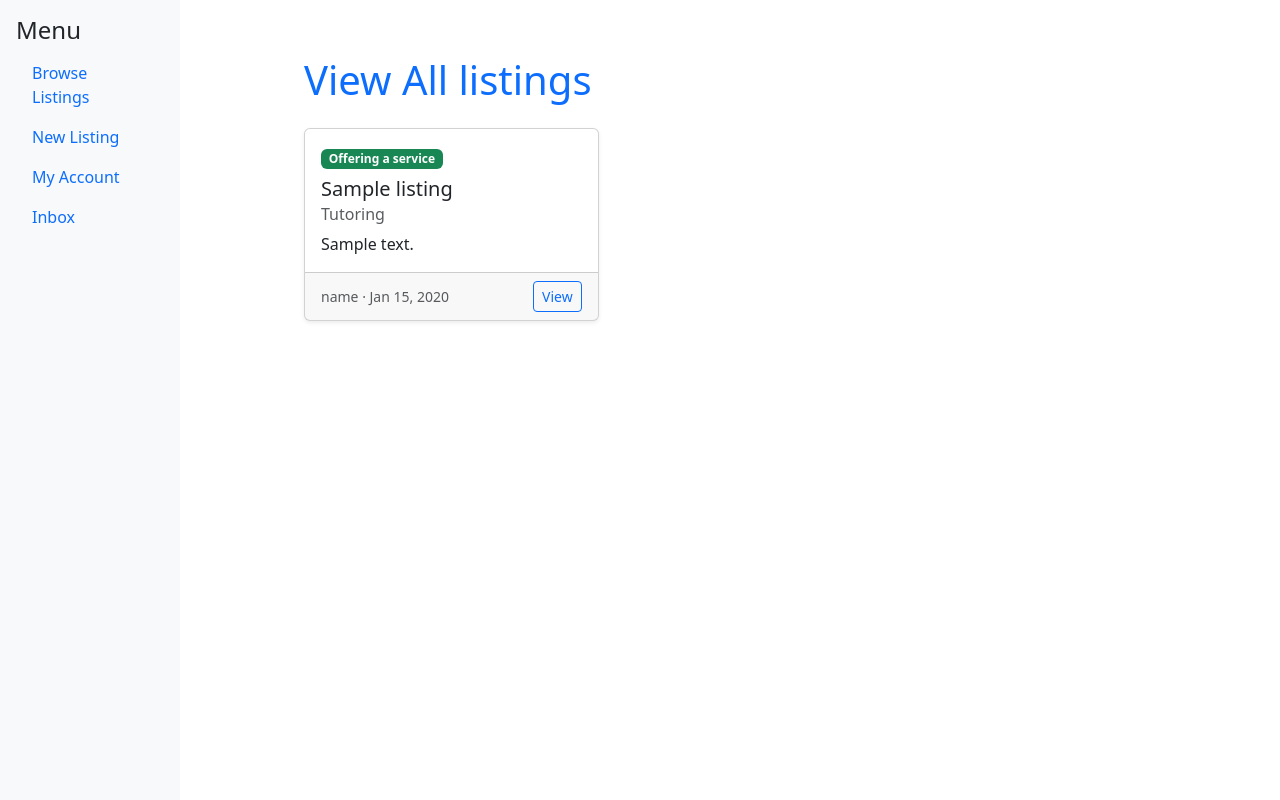
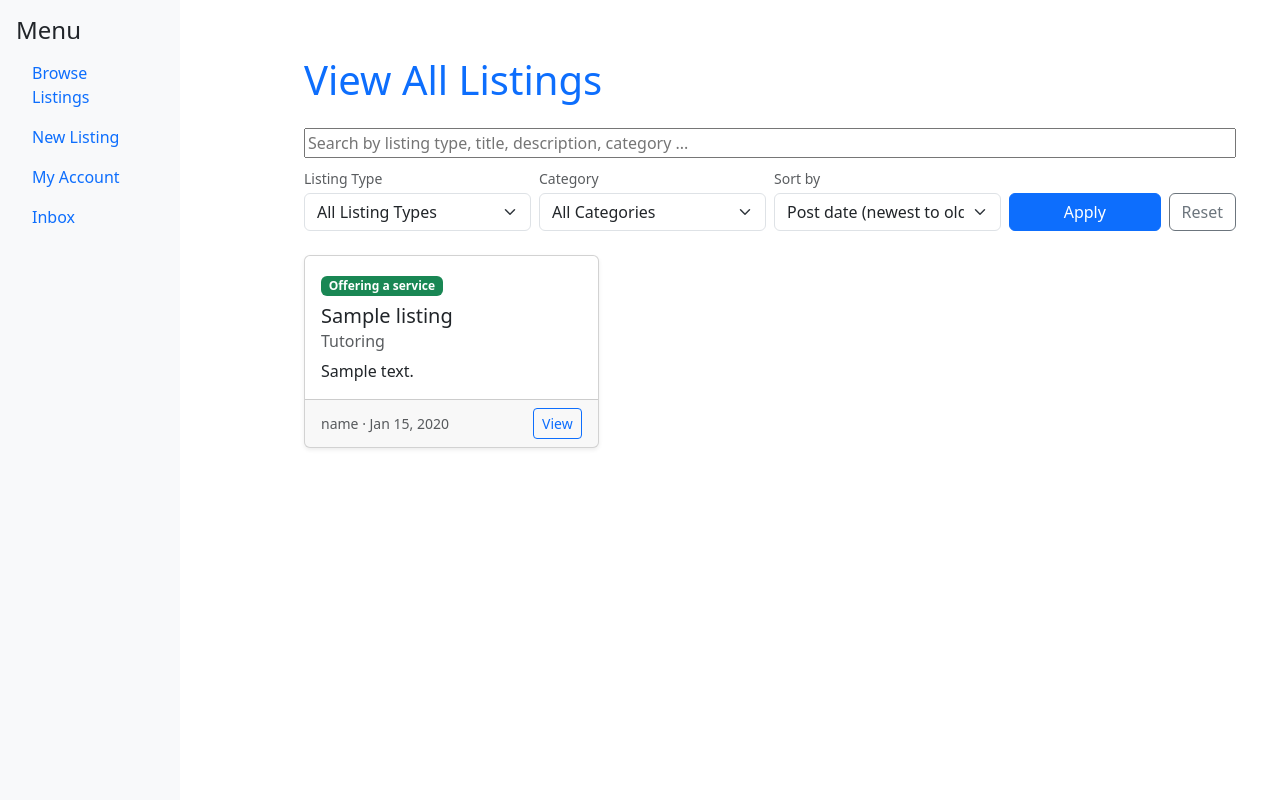
Before and after one commit to JoeyCouncill/Comhluadar, a Django app: page /all_listings_view/ in a window 1280 px wide. Run offline with Django 5.2, Linux system fonts and the light colour scheme; a user stored in the database is signed in; tables that the repository leaves empty hold one stand-in row (values such as "Sample post"); some libraries are stand-ins or nearby versions.

Commit message:
refactor of TODO-35 + TODO-37 (#27)

```diff
--- a/services/templates/all_listings_view.html
+++ b/services/templates/all_listings_view.html
@@ -1,12 +1,52 @@
 {% extends 'base.html' %}
-{% block title %}View All listings{% endblock %}
+{% block title %}View All Listings{% endblock %}
 {% block content %}
 <div class="container mt-4">
-  <h1 class="mb-4 text-primary">View All listings</h1>
+  <h1 class="mb-4 text-primary">View All Listings</h1>
+  <!-- Search and submit button -->
+  <form method="get" action="{% url 'all_listings_view' %}" class="row g-2 mb-4 align-items-end">
+    <div class="col-12">
+      <input
+            type="text"
+            name="search"
+            style="width: 100%;"
+            placeholder="Search by listing type, title, description, category ..."
+            value="{{ query }}"
+        >
+    </div>
+    <div class="col-md-3">
+      <label class="form-label small text-muted mb-1">Listing Type</label>
+      <select name="type" class="form-select">
+        <option value="">All Listing Types</option>
+        <option value="offer" {% if request.GET.type == 'offer' %}selected{% endif %}>Offers</option>
+        <option value="request" {% if request.GET.type == 'request' %}selected{% endif %}>Requests</option>
+      </select>
+    </div>
+    <div class="col-md-3">
+      <label class="form-label small text-muted mb-1">Category</label>
+      <select name="category" class="form-select">
+        <option value="">All Categories</option>
+        {% for value, label in categories %}
+          <option value="{{ value }}" {% if request.GET.category == value %}selected{% endif %}>{{ label }}</option>
+        {% endfor %}
+      </select>
+    </div>
+    <div class="col-md-3">
+      <label class="form-label small text-muted mb-1">Sort by</label>
+      <select name="sort" class="form-select">
+        <option value="posted_new" {% if request.GET.sort == 'posted_new' or not request.GET.sort %}selected{% endif %}>Post date (newest to oldest)</option>
+        <option value="posted_old" {% if request.GET.sort == 'posted_old' %}selected{% endif %}>Post date (oldest to newest)</option>
+        <option value="service_soon" {% if request.GET.sort == 'service_soon' %}selected{% endif %}>Service date (soonest first)</option>
+        <option value="service_late" {% if request.GET.sort == 'service_late' %}selected{% endif %}>Service date (furthest out first)</option>
+      </select>
+    </div>
+    <div class="col-md-3 d-flex gap-2">
+      <button type="submit" class="btn btn-primary flex-fill">Apply</button>
+      <a href="{% url 'all_listings_view' %}" class="btn btn-outline-secondary">Reset</a>
+    </div>
+  </form>
 
-  <!-- FILTER/SORT WILL GO HERE LATER (TODO-37)-->
-
-  {% if page_obj %}
+  {% if page_obj.object_list %}
     <div class="row row-cols-1 row-cols-md-2 row-cols-lg-3 g-4">
       {% for listing in page_obj %}
         <div class="col">
@@ -23,16 +63,21 @@
               <small class="text-muted">
                 {{ listing.author.profile.display_name }} &middot; {{ listing.created_at|date:"M j, Y" }}
               </small>
-              <a href="#" class="btn btn-sm btn-outline-primary">View</a>
+              <a href="{% url 'listing_detail' listing.pk %}" class="btn btn-sm btn-outline-primary">View</a>
             </div>
           </div>
         </div>
+      {% empty %}
+    <p>No matching services found.</p>
       {% endfor %}
     </div>
     {% if page_obj.has_other_pages %}
-      <nav aria-label="listing pages" class="mt-4">
+      <nav aria-label="Listing pages" class="mt-4">
         <ul class="pagination justify-content-center">
           {% if page_obj.has_previous %}
+              <a href="?search={{ query|urlencode }}&page={{ page_obj.previous_page_number }}">
+                Previous
+              </a>
             <li class="page-item">
               <a class="page-link" href="{% querystring page=page_obj.previous_page_number %}">Previous</a>
             </li>
@@ -45,6 +90,9 @@
           </li>
 
           {% if page_obj.has_next %}
+            <a href="?search={{ query|urlencode }}&page={{ page_obj.next_page_number }}">
+              Next
+            </a>
             <li class="page-item">
               <a class="page-link" href="{% querystring page=page_obj.next_page_number %}">Next</a>
             </li>
@@ -55,7 +103,7 @@
       </nav>
     {% endif %}
   {% else %}
-    <p class="text-muted">No listings yet.</p>
+    p class="text-muted">No matching listings found.</p>
   {% endif %}
 </div>
 {% endblock %}
--- a/services/urls.py
+++ b/services/urls.py
@@ -4,4 +4,6 @@ from .views.listings import *
 urlpatterns = [
 	path('all_listings_view/', all_listings_view, name='all_listings_view'),
 	path('services/new_listing', new_listing, name='new_listing'),
+    path('listing/<int:listing_id>', listing_detail, name='listing_detail'),
+
 ]
--- a/services/views/listings.py
+++ b/services/views/listings.py
@@ -4,35 +4,83 @@ from django.utils import timezone
 from django.core.paginator import Paginator
 from services.forms import CreateListingForm
 from services.models import Listing
-
+from django.db.models import Q
 from services.forms import CreateListingForm
 
+SORT_OPTIONS = {
+    'posted_new': '-created_at',
+    'posted_old': 'created_at',
+    'service_soon': 'date',
+    'service_late': '-date',
+}
+
 def all_listings_view(request):
-	listings = Listing.objects.all().select_related('author__profile').order_by('-created_at')
-	paginator = Paginator(listings, 12)
-	page_obj = paginator.get_page(request.GET.get('page'))
-	return render(request, 'all_listings_view.html', {'page_obj': page_obj})
+
+    query = request.GET.get('search', '').strip()
+    service_type = request.GET.get('type', '')
+    category = request.GET.get('category', '')
+    sort = request.GET.get('sort', 'posted_new')
+
+    # Get all posts by default
+    posts = Listing.objects.all().select_related(
+        'author__profile'
+    ).order_by('-created_at')
+
+    # Filter posts when search keyword is entered
+    if query:
+        posts = posts.filter(
+            Q(category__icontains=query) |
+            Q(title__icontains=query) |
+            Q(description__icontains=query) |
+            Q(service_type__icontains=query)
+        )
+
+	# Dropdown Filters
+    if service_type in ('offer', 'request'):
+        posts = posts.filter(service_type = service_type)
+
+    if category:
+        posts = posts.filter(category = category)
+
+    # Sorting
+    posts = posts.order_by(SORT_OPTIONS.get(sort, '-created_at'))
+
+	# Apply pagination after filtering
+    paginator = Paginator(posts, 12)
+
+    page_obj = paginator.get_page(request.GET.get('page'))
+
+    return render(request, 'all_listings_view.html', {
+        'page_obj': page_obj,
+        'query': query,
+        'categories': Listing._meta.get_field('category').choices,
+    })
+
 def new_listing(request):
-	if request.method == 'POST':
-		form = CreateListingForm(request.POST)
+    if request.method == 'POST':
+        form = CreateListingForm(request.POST)
 
-		if form.is_valid():
-			listing = form.save(commit=False)
-			listing.author = request.user
-			listing.save()
-			messages.success(request, 'Your listing has been saved!\n'
-							 f'listing Type: {form.cleaned_data["service_type"].capitalize()}\n'
-							 f'Title: {form.cleaned_data["title"]}\n'
-							 f'Category: {form.cleaned_data["category"]}\n'
-							 f'Date: {form.cleaned_data["date"]}\n')
+        if form.is_valid():
+            listing = form.save(commit=False)
+            listing.author = request.user
+            listing.save()
+            messages.success(request, 'Your listing has been saved!\n'
+                            f'listing Type: {form.cleaned_data["service_type"].capitalize()}\n'
+                            f'Title: {form.cleaned_data["title"]}\n'
+                            f'Category: {form.cleaned_data["category"]}\n'
+                            f'Date: {form.cleaned_data["date"]}\n')
 
-			return redirect(request.path)
-		else:
-			messages.error(request, 'An error occurred. Please check your entry and try again.')
-	else:
-		form = CreateListingForm()
+            return redirect(request.path)
+        else:
+            messages.error(request, 'An error occurred. Please check your entry and try again.')
+    else:
+        form = CreateListingForm()
 
-	return render(request, 'new_listing.html', {
-		'form': form,
-		'today': timezone.localdate().isoformat(),
-	})
+    return render(request, 'new_listing.html', {
+        'form': form,
+    	'today': timezone.localdate().isoformat(),
+    })
+
+def listing_detail(request, listing_id):
+    listing = get_object_or_404(Listing.objects.select_related('author__profile'), pk=listing_id)
+    return render(request, 'listing_detail.html', {"listing": listing})
```
Also changed, not shown: services/templates/listing_detail.html (added, +29 -0 lines), services/tests/views_test.py (+126 -11 lines).
